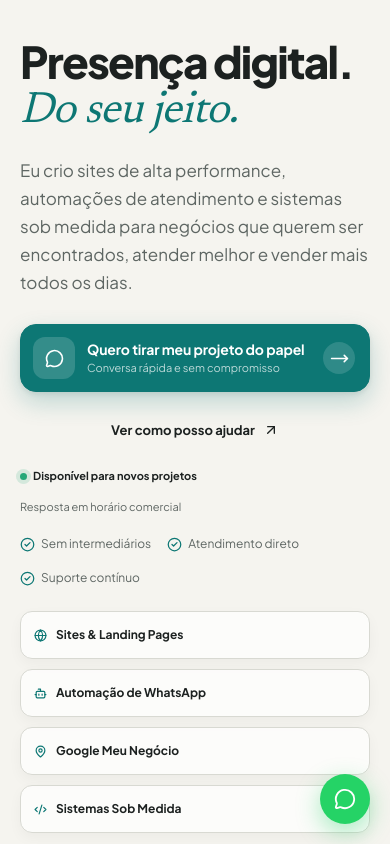
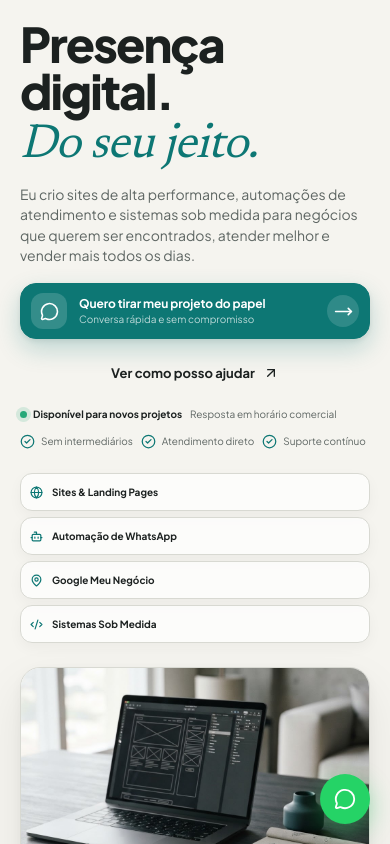
Before and after one commit to mrtaki67/thiago-castro-dev, a Next.js app: page / in a window 390 px wide. Shown: the top 844 px of the page. Built offline with nearby package versions, Linux system fonts and the light colour scheme.

Commit message:
feat: add responsive styles for hero section on mobile devices
Co-authored-by: Thiago Castro <140362777+mrtaki67@users.noreply.github.com>

```diff
--- a/app/globals.css
+++ b/app/globals.css
@@ -1204,6 +1204,80 @@ h3 {
 }
 
 @media (max-width: 680px) {
+  .hero {
+    padding-top: 20px;
+    padding-bottom: 24px;
+  }
+
+  .hero-grid {
+    gap: 24px;
+  }
+
+  .hero h1 {
+    font-size: clamp(38px, 13vw, 48px);
+  }
+
+  .hero-content > p {
+    margin-top: 14px !important;
+    font-size: 14px !important;
+    line-height: 1.45 !important;
+  }
+
+  .hero-actions {
+    gap: 8px;
+    margin-top: 18px;
+  }
+
+  .hero-primary-cta {
+    padding: 9px 10px;
+  }
+
+  .hero-primary-cta-icon {
+    width: 36px;
+    height: 36px;
+  }
+
+  .hero-primary-cta-copy strong {
+    font-size: 12px;
+  }
+
+  .hero-primary-cta-copy small {
+    font-size: 10px;
+  }
+
+  .hero-cta-reassurance {
+    gap: 8px;
+    margin-top: 8px;
+    font-size: 10px;
+  }
+
+  .hero-content > div[style] {
+    gap: 8px !important;
+    margin-top: 12px !important;
+    font-size: 10px !important;
+  }
+
+  .hero-tech-pills {
+    gap: 6px;
+    margin-top: 16px;
+  }
+
+  .hero-tech-pill {
+    min-height: 38px;
+    padding: 8px 9px;
+    font-size: 10px;
+  }
+
+  .hero-visual-card img {
+    height: 180px;
+  }
+
+  .hero-stats-strip {
+    margin-top: 28px;
+    padding-top: 16px;
+    gap: 12px;
+  }
+
   .site-header nav {
     display: none;
   }
```
